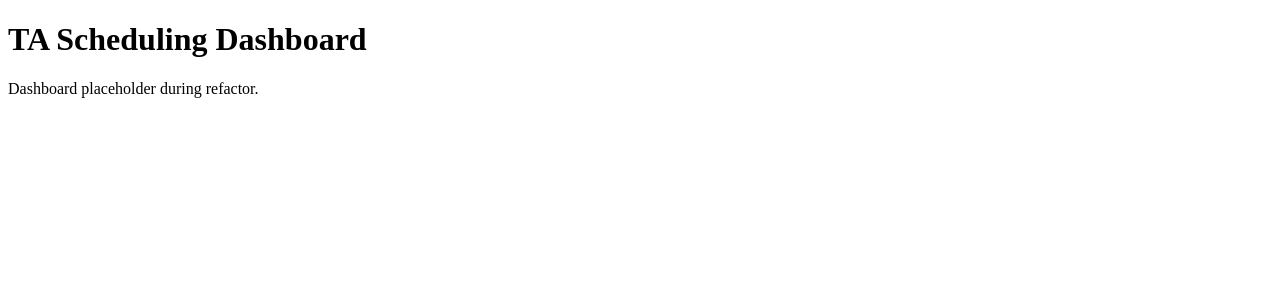
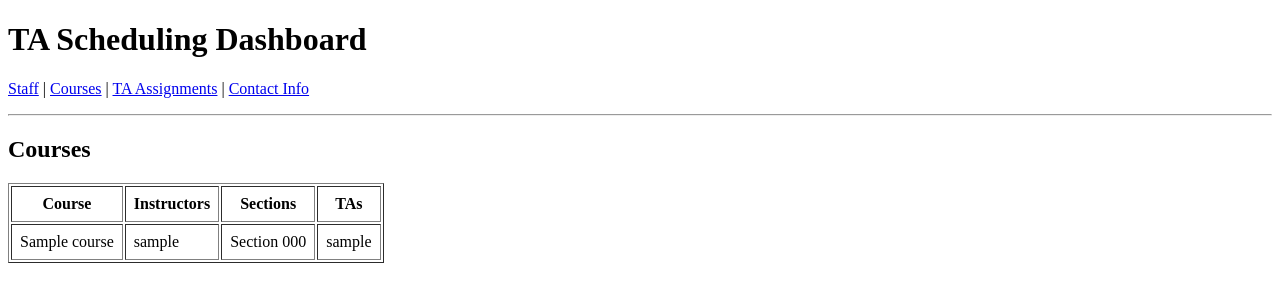
Before and after one commit to lupenox/django-ta-scheduling-dashboard, a Django app: page /dashboard/ in a window 1280 px wide. Shown: the top 302 px of the page. Run offline with Django 5.2, Linux system fonts and the light colour scheme; tables that the repository leaves empty hold one stand-in row (values such as "Sample post").

Commit message:
Replace dashboard placeholder template

```diff
--- a/templates/dashboard.html
+++ b/templates/dashboard.html
@@ -1 +1,23 @@
-<!DOCTYPE html><html><body><h1>TA Scheduling Dashboard</h1><p>Dashboard placeholder during refactor.</p></body></html>
+<!DOCTYPE html>
+<html lang="en">
+<head><meta charset="UTF-8"><title>TA Scheduling Dashboard</title></head>
+<body>
+<h1>TA Scheduling Dashboard</h1>
+<p><a href="{% url 'user-management' %}">Staff</a> | <a href="{% url 'course-management' %}">Courses</a> | <a href="{% url 'ta-assignments' %}">TA Assignments</a> | <a href="{% url 'contact-info' %}">Contact Info</a></p>
+<hr>
+<h2>Courses</h2>
+<table border="1" cellpadding="8">
+<tr><th>Course</th><th>Instructors</th><th>Sections</th><th>TAs</th></tr>
+{% for course in courses %}
+<tr>
+<td>{{ course.name }}</td>
+<td>{% for instructor in course.instructor.all %}{{ instructor.username }}{% if not forloop.last %}, {% endif %}{% empty %}Unassigned{% endfor %}</td>
+<td>{% for section in course.sections.all %}Section {{ section.number }}{% if not forloop.last %}, {% endif %}{% empty %}No sections{% endfor %}</td>
+<td>{% for ta in course.TAs.all %}{{ ta.username }}{% if not forloop.last %}, {% endif %}{% empty %}No TAs{% endfor %}</td>
+</tr>
+{% empty %}
+<tr><td colspan="4">No courses yet. Add one from the Courses page.</td></tr>
+{% endfor %}
+</table>
+</body>
+</html>
```
